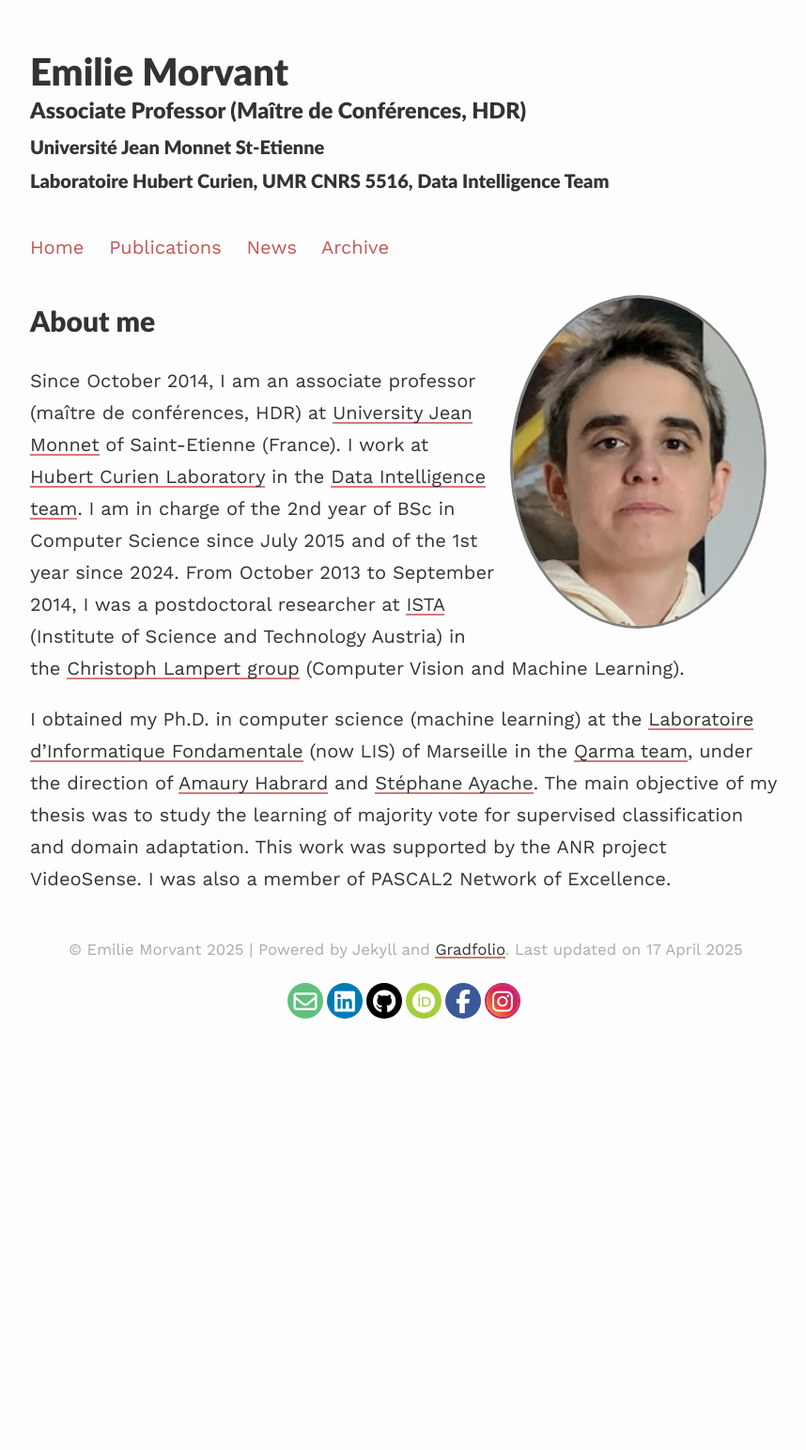
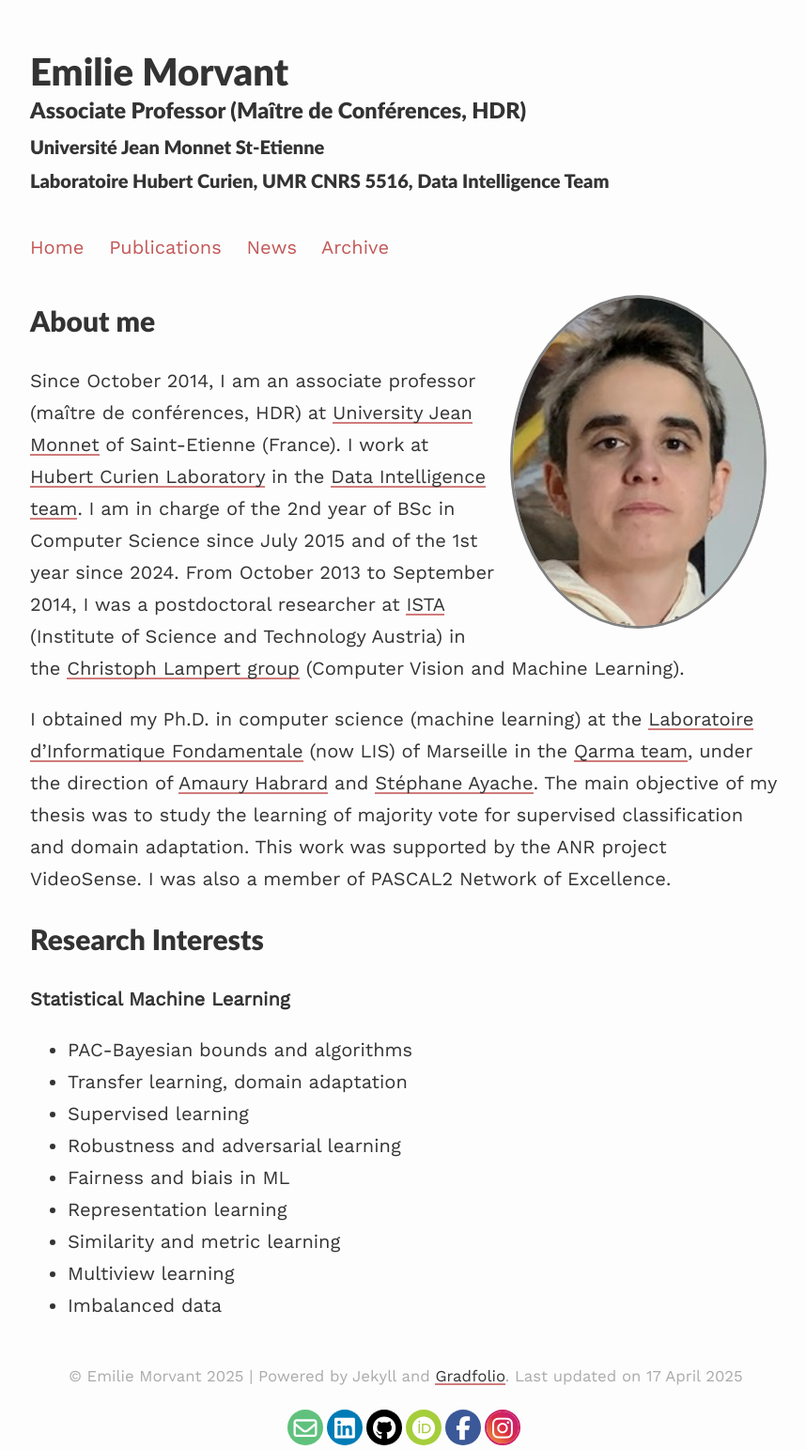
Before and after one commit to emorvant/emorvant.github.io, a Jekyll site: the page built from index.md, in a window 1280 px wide. Shown: the whole page at 94% size, without its empty margins (208-1066 px from the left). Built offline with Jekyll 4.4.1, drawn with Linux system fonts in a browser that asks for light colours; before the commit the page ends 1089 px from its top, so only the background shows below that.

Commit message:
research intererests

```diff
--- a/index.md
+++ b/index.md
@@ -13,3 +13,17 @@ Since October 2014, I am an associate professor (maître de conférences, HDR) a
 I work at [Hubert Curien Laboratory](http://laboratoirehubertcurien.fr){:target="_blank"} in the [Data Intelligence team](https://laboratoirehubertcurien.univ-st-etienne.fr/en/teams/data-intelligence.html){:target="_blank"}. I am in charge of the 2nd year of BSc in Computer Science since July 2015 and of the 1st year since 2024. From October 2013 to September 2014, I was a postdoctoral researcher at [ISTA](https://ist.ac.at/){:target="_blank"} (Institute of Science and Technology Austria) in the [Christoph Lampert group](http://pub.ist.ac.at/~chl/){:target="_blank"} (Computer Vision and Machine Learning).
 
 I obtained my Ph.D. in computer science (machine learning) at the [Laboratoire d'Informatique Fondamentale](https://www.lis-lab.fr){:target='_blank'} (now LIS) of Marseille in the [Qarma team](https://qarma.lis-lab.fr){:target="_blank"}, under the direction of [Amaury Habrard](https://perso.univ-st-etienne.fr/habrarda/){:target='_blank'} and [Stéphane Ayache](https://stephane-ayache.pedaweb.univ-amu.fr/wordpress/){:target='_blank'}. The main objective of my thesis was to study the learning of majority vote for supervised classification and domain adaptation. This work was supported by the ANR project VideoSense. I was also a member of PASCAL2 Network of Excellence.
+
+
+# Research Interests
+
+**Statistical Machine Learning**
+- PAC-Bayesian bounds and algorithms
+- Transfer learning, domain adaptation
+- Supervised learning
+- Robustness and adversarial learning
+- Fairness and biais in ML
+- Representation learning
+- Similarity and metric learning
+- Multiview learning
+- Imbalanced data
```
